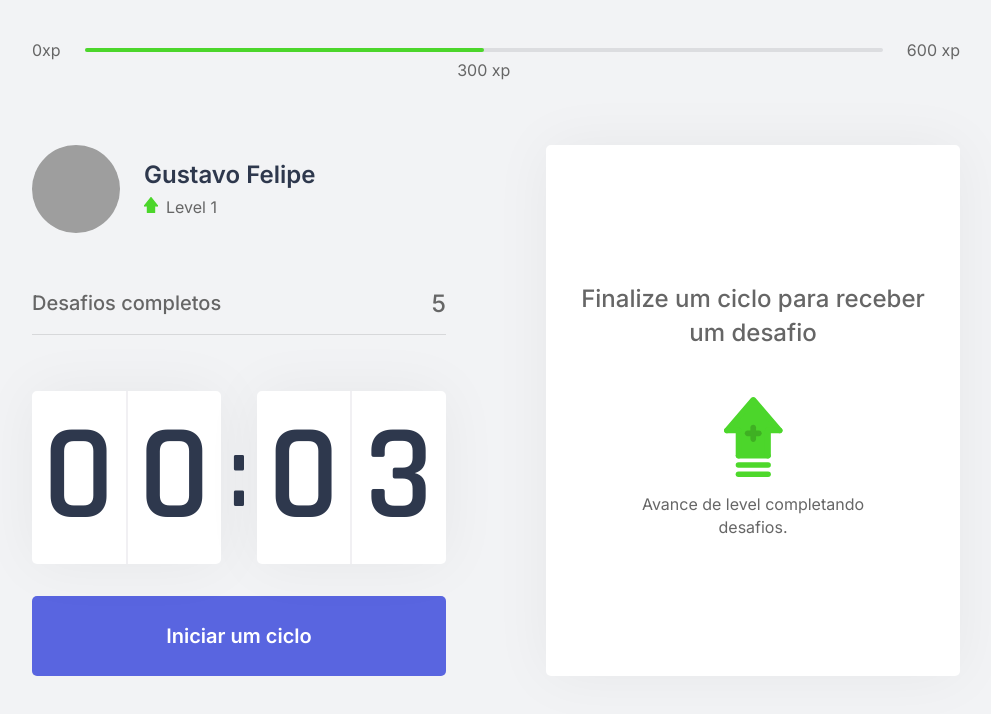
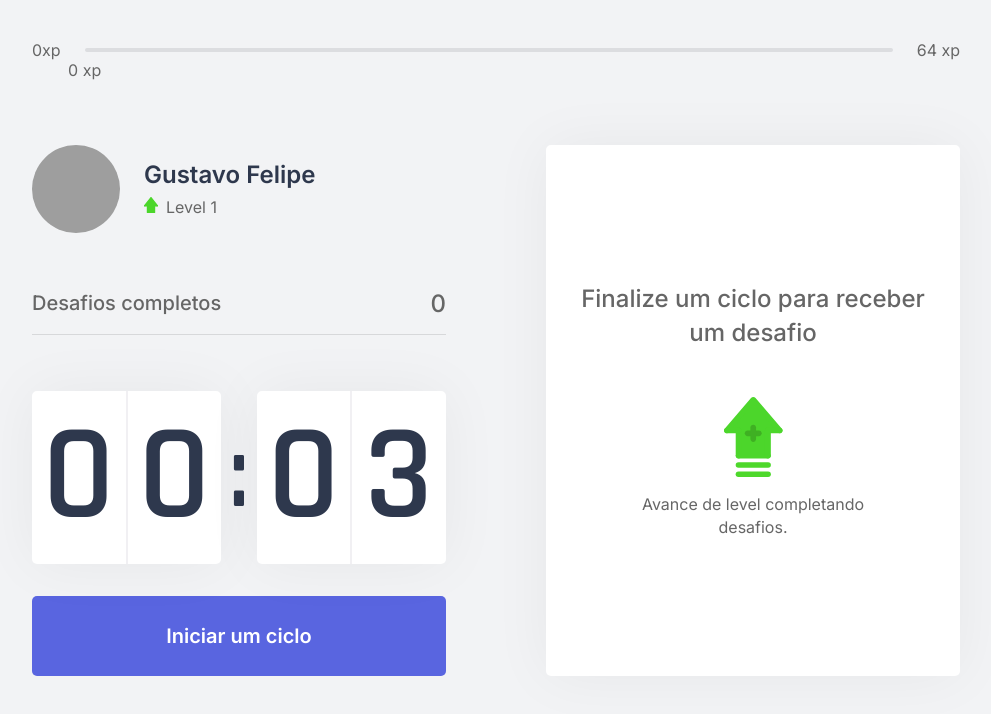
Before and after one commit to gustavofbc/pomowars, a Next.js app: page / in a window 1280 px wide. Shown: the top 714 px of the page, without its empty margins (144-1135 px from the left). Built offline with nearby package versions, Linux system fonts and the light colour scheme; grey boxes are pictures that could not be loaded.

Commit message:
implements methods of experience bar

```diff
--- a/src/components/CompletedChallenges.tsx
+++ b/src/components/CompletedChallenges.tsx
@@ -1,10 +1,14 @@
+import { useContext } from "react";
+import { ChallengesContext } from "../contexts/ChallengesContext";
 import styles from "../styles/components/CompletedChallenges.module.css";
 
 export function CompletedChallenges() {
+  const { challengesCompleted } = useContext(ChallengesContext);
+
   return (
     <div className={styles.completedChallengesContainer}>
       <span>Desafios completos</span>
-      <span>5</span>
+      <span>{challengesCompleted}</span>
     </div>
   );
 }
--- a/src/components/ExperienceBar.tsx
+++ b/src/components/ExperienceBar.tsx
@@ -1,16 +1,28 @@
+import { useContext } from "react";
+import { ChallengesContext } from "../contexts/ChallengesContext";
 import styles from "../styles/components/ExperienceBar.module.css";
 
 export function ExperienceBar() {
+  const { currentExperience, experienceToNextLevel } = useContext(
+    ChallengesContext
+  );
+
+  const percentToNextLevel =
+    Math.round(currentExperience * 100) / experienceToNextLevel;
+
   return (
     <header className={styles.experienceBar}>
       <span>0xp</span>
       <div>
-        <div style={{ width: "50%" }} />
-        <span className={styles.currentExperience} style={{ left: "50%" }}>
-          300 xp
+        <div style={{ width: `${percentToNextLevel}%` }} />
+        <span
+          className={styles.currentExperience}
+          style={{ left: `${percentToNextLevel}%` }}
+        >
+          {currentExperience} xp
         </span>
       </div>
-      <span>600 xp</span>
+      <span>{experienceToNextLevel} xp</span>
     </header>
   );
 }
--- a/src/contexts/ChallengesContext.tsx
+++ b/src/contexts/ChallengesContext.tsx
@@ -10,6 +10,7 @@
 interface ChallengesContextData {
   level: number;
   currentExperience: number;
+  experienceToNextLevel: number;
   challengesCompleted: number;
   activeChallenge: Challenge;
   levelUp: () => void;
@@ -25,10 +26,12 @@
 
 export function ChallengesProvider({ children }: ChallengesProviderProps) {
   const [level, setLevel] = useState(1);
-  const [currentExperience, setCurrentExperince] = useState(0);
+  const [currentExperience, setCurrentExperience] = useState(0);
   const [challengesCompleted, setChallengesCompleted] = useState(0);
 
   const [activeChallenge, setActiveChallenge] = useState(null);
+
+  const experienceToNextLevel = Math.pow((level + 1) * 4, 2);
 
   function levelUp() {
     setLevel(level + 1);
@@ -50,6 +53,7 @@
       value={{
         level,
         currentExperience,
+        experienceToNextLevel,
         challengesCompleted,
         levelUp,
         startNewChallenge,
```
